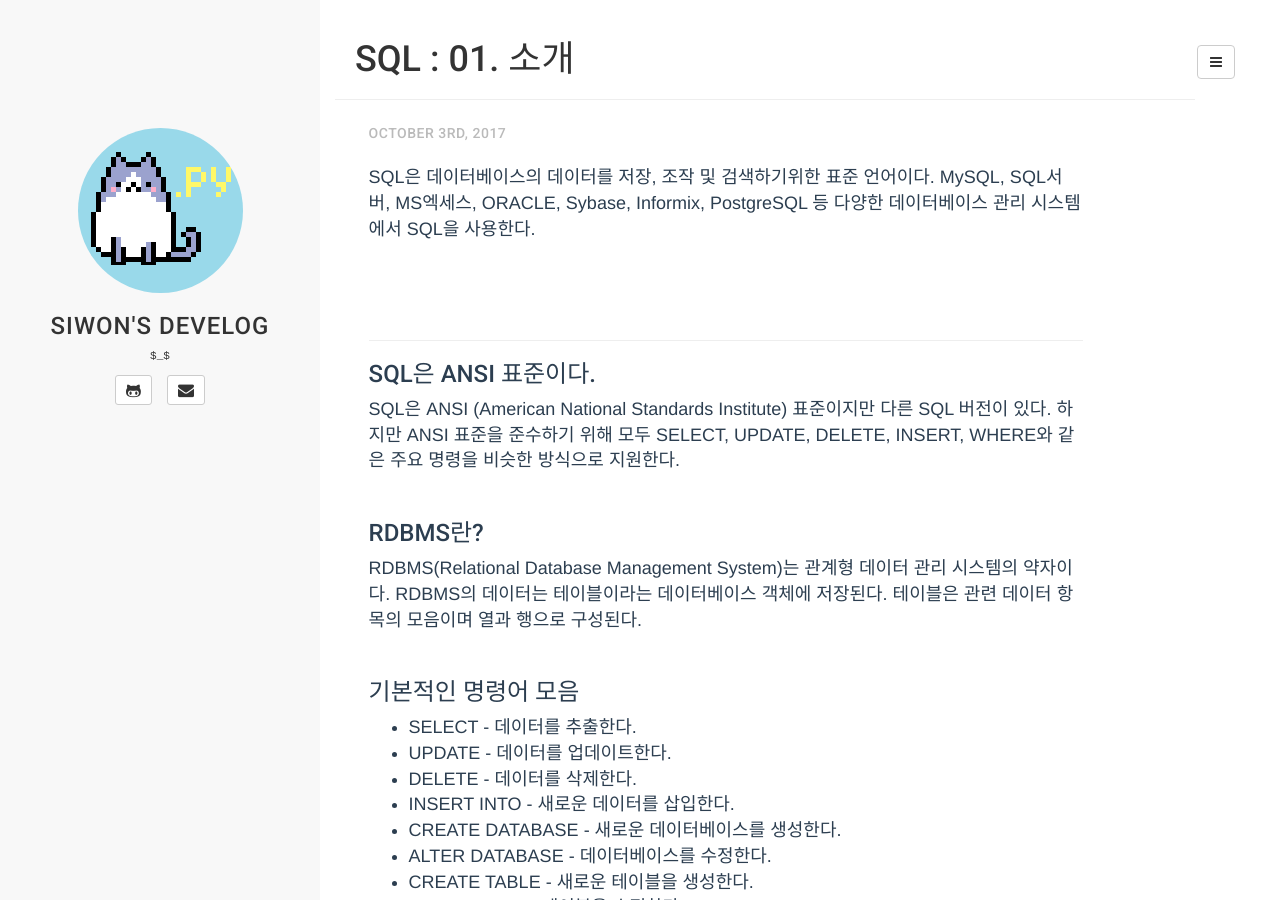
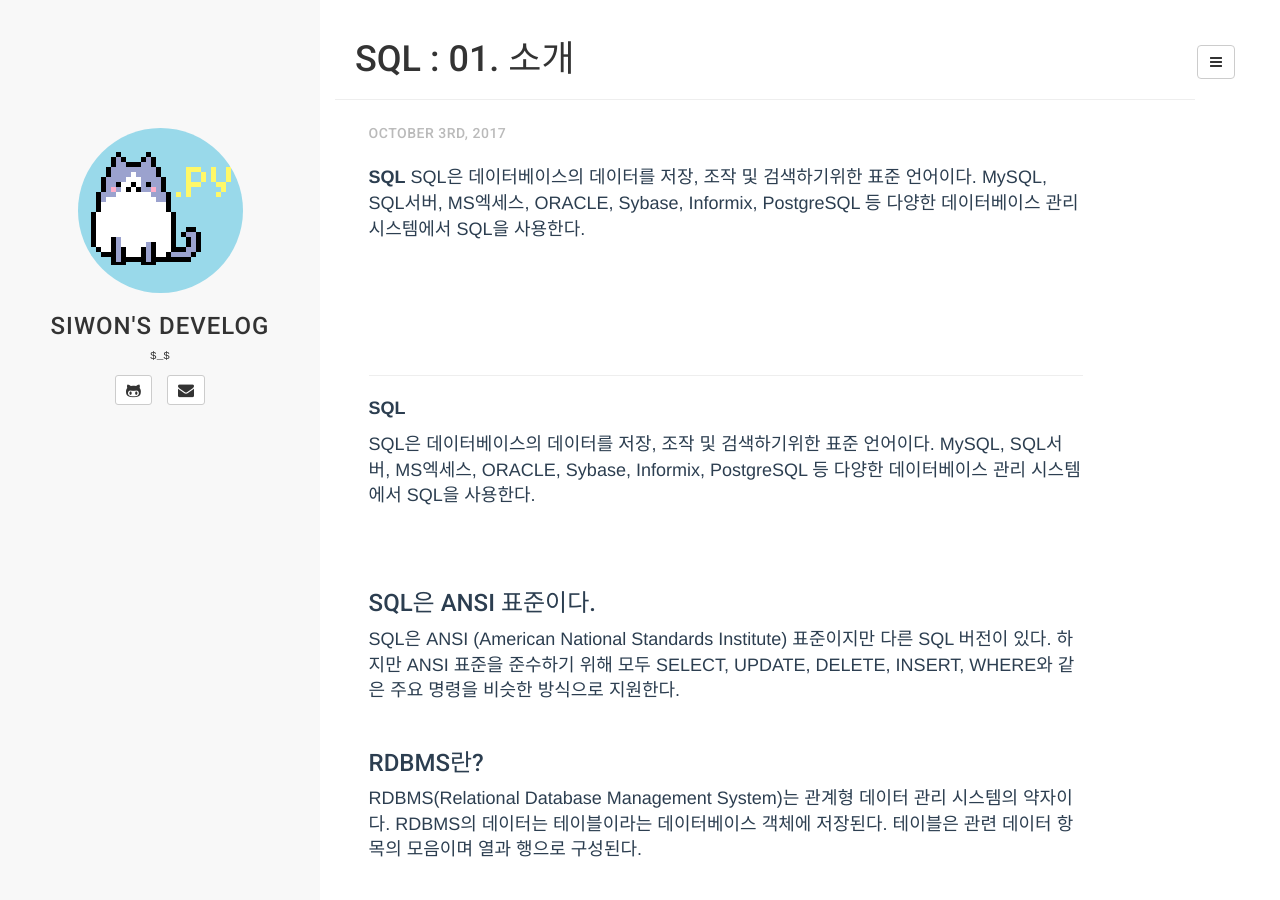
Before and after one commit to 2siwon/2siwon.github.io, a Jekyll site: the page built from _posts/2017-10-03-sql-001-intro.md, in a window 1280 px wide and 900 px high. Built offline with Jekyll 4.4.1, drawn with Linux system fonts in a browser that asks for light colours; comment, search, counter and statistics services are not loaded.

Commit message:
update sql001

```diff
--- a/_posts/2017-10-03-sql-001-intro.md
+++ b/_posts/2017-10-03-sql-001-intro.md
@@ -6,10 +6,17 @@
 tag: [SQL, SQL tutorial]
 ---
 
+**SQL**
+SQL은 데이터베이스의 데이터를 저장, 조작 및 검색하기위한 표준 언어이다. MySQL, SQL서버, MS엑세스, ORACLE, Sybase, Informix, PostgreSQL 등 다양한 데이터베이스 관리 시스템에서 SQL을 사용한다.
 
-SQL은 데이터베이스의 데이터를 저장, 조작 및 검색하기위한 표준 언어이다. MySQL, SQL서버, MS엑세스, ORACLE, Sybase, Informix, PostgreSQL 등 다양한 데이터베이스 관리 시스템에서 SQL을 사용한다.<br><br><br><br>
+<br><br><br><br>
+<hr>
 
-<hr>
+**SQL**
+
+SQL은 데이터베이스의 데이터를 저장, 조작 및 검색하기위한 표준 언어이다. MySQL, SQL서버, MS엑세스, ORACLE, Sybase, Informix, PostgreSQL 등 다양한 데이터베이스 관리 시스템에서 SQL을 사용한다.
+
+<br><br>
 
 ### SQL은 ANSI 표준이다.
 
```
